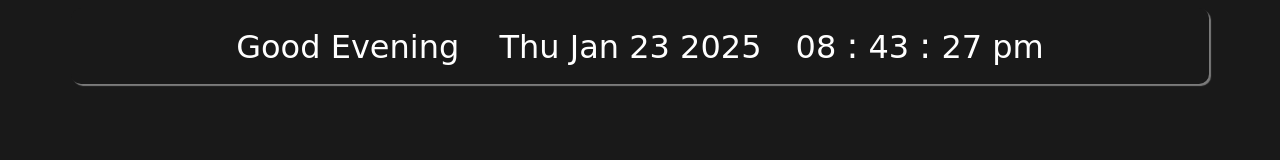
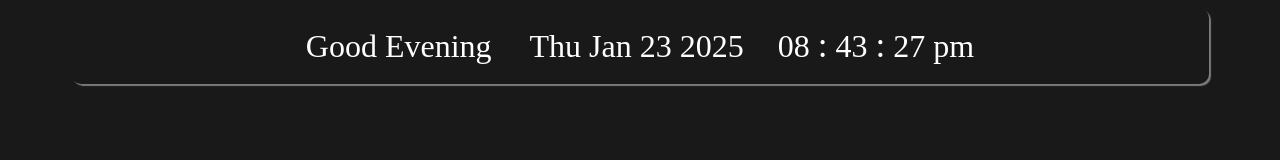
Before and after one commit to Onlysteeeven/Notion-Greetings-Full, a plain HTML site: page index.html in a window 1280 px wide. Drawn offline with Linux system fonts and the light colour scheme.

Commit message:
Update index.html

```diff
--- a/index.html
+++ b/index.html
@@ -54,7 +54,7 @@ h1 {
 
 .clock {
     display: inline;
-    font-family: 'Kumbh Sans', cursive;
+    font-family: 'Kumbh Sans';
     font-size: 2em;
 
 }
@@ -72,14 +72,14 @@ h1 {
 .date {
     display: inline;
     min-width: 162px;
-    font-family: 'Kumbh Sans', cursive;
+    font-family: 'Kumbh Sans';
     font-size: 2em;
     padding-right: 30px;
 }
 .greet{
 
     display:inline;
-    font-family: 'Kumbh Sans', cursive;
+    font-family: 'Kumbh Sans';
     font-size: 2rem;
      padding-right: 30px;
 }
```
